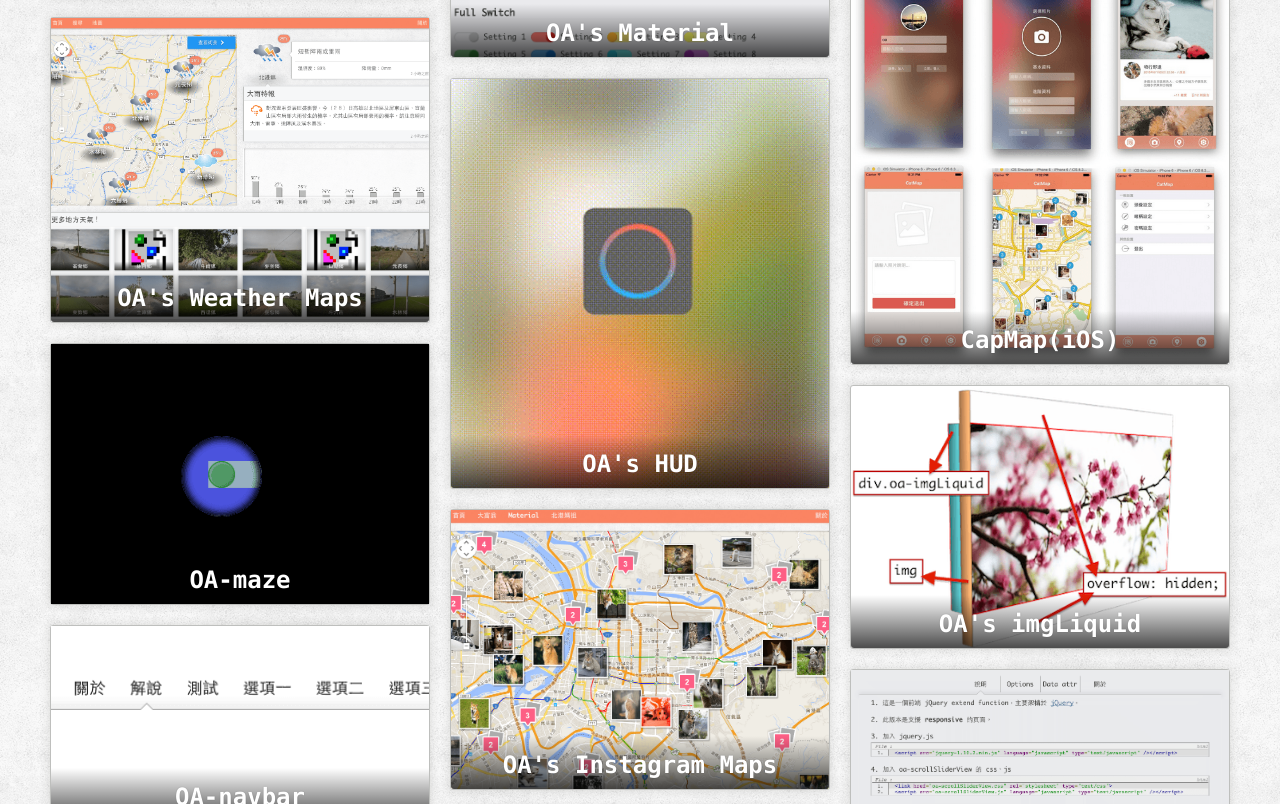
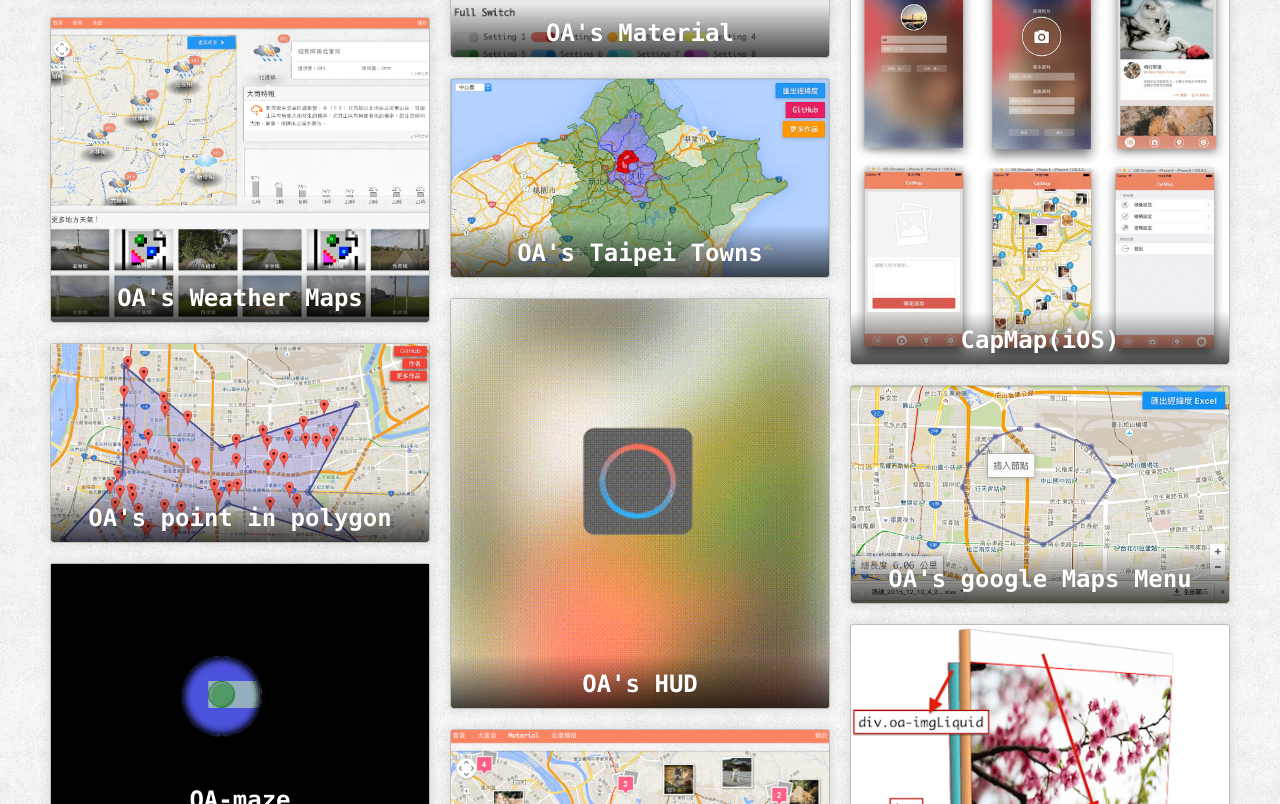
Before and after one commit to oawu/comdan66.github.io, a plain HTML site: page index.html in a window 1280 px wide. Shown: the part 617-1421 px from the top of the page. Drawn offline with Linux system fonts and the light colour scheme; a web font is replaced by a local one.

Commit message:
Fix Html Code.

```diff
--- a/index.html
+++ b/index.html
@@ -122,6 +122,16 @@
           </section>
         </a>
 
+        <a href='http://comdan66.github.io/TaipeiTowns/index.html' class='work' target='_blank'>
+          <section>
+            <article>
+              <div class='img'><img src='img/works/TaipeiTowns.png' /></div>
+              <h2>OA's Taipei Towns</h2>
+            </article>
+            <article tp>雙北市行政區域範圍座標，大家一起來維護劃分出雙北市甚至於全台灣的行政區域、鄉鎮區域的範圍座標吧！</article>
+          </section>
+        </a>
+
         <a href='https://github.com/comdan66/OAHUD' class='work' target='_blank'>
           <section>
             <article>
@@ -129,6 +139,26 @@
               <h2>OA's HUD</h2>
             </article>
             <article>OA's iOS HUD Plugin</article>
+          </section>
+        </a>
+
+        <a href='http://polygon.ioa.tw/' class='work' target='_blank'>
+          <section>
+            <article>
+              <div class='img'><img src='img/works/point-in-polygon.png' /></div>
+              <h2>OA's point in polygon</h2>
+            </article>
+            <article>就是一個多邊形，拉出範圍，選出範圍內的項目。</article>
+          </section>
+        </a>
+
+        <a href='http://comdan66.github.io/OA-googleMapsMenu/index.html' class='work' target='_blank'>
+          <section>
+            <article>
+              <div class='img'><img src='img/works/OA-googleMapsMenu.png' /></div>
+              <h2>OA's google Maps Menu</h2>
+            </article>
+            <article>利用 Google Maps js API 設計出規劃路線的工具，並且可以匯出路間經緯度 Excel</article>
           </section>
         </a>
 
```
Also changed, not shown: img/works/OA-googleMapsMenu.png (added), img/works/TaipeiTowns.png (added), img/works/point-in-polygon.png (added), img/works_ori/OA-googleMapsMenu.png (added), img/works_ori/TaipeiTowns.png (added), img/works_ori/point-in-polygon.png (added).
